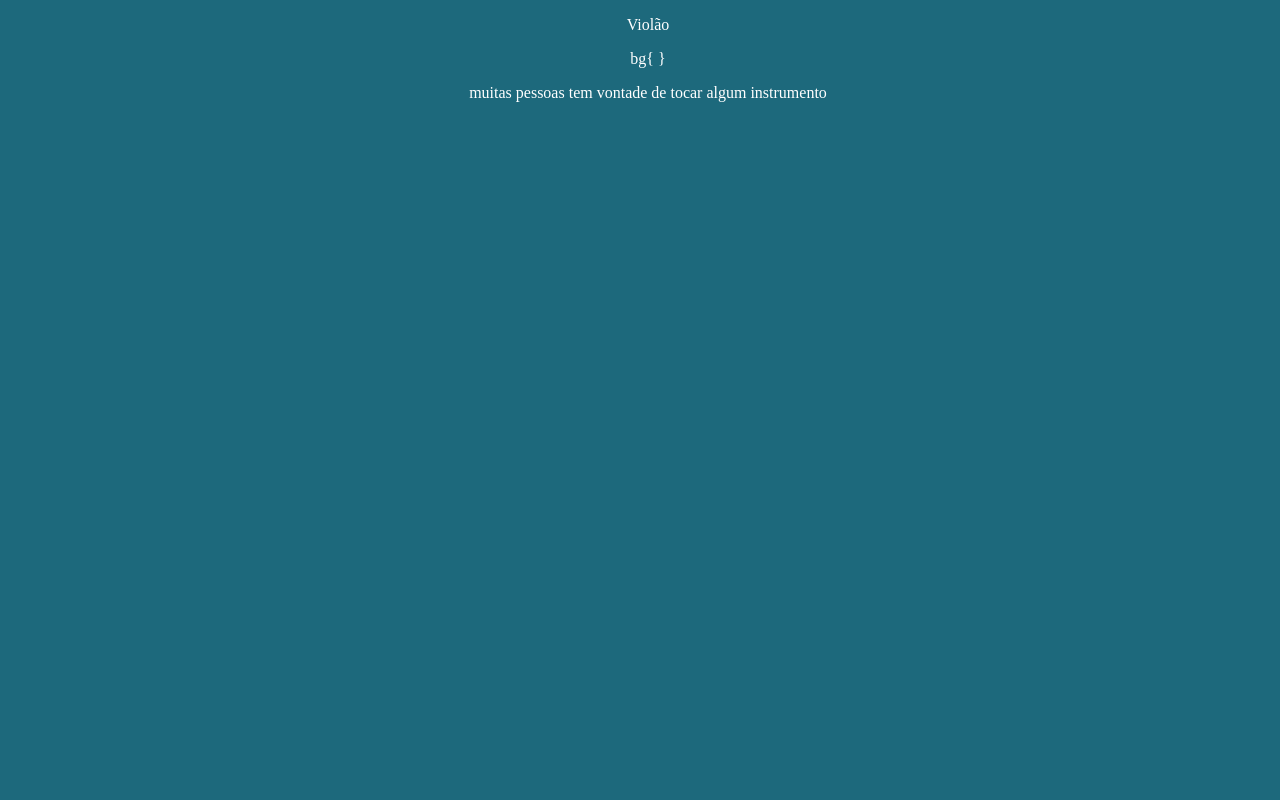
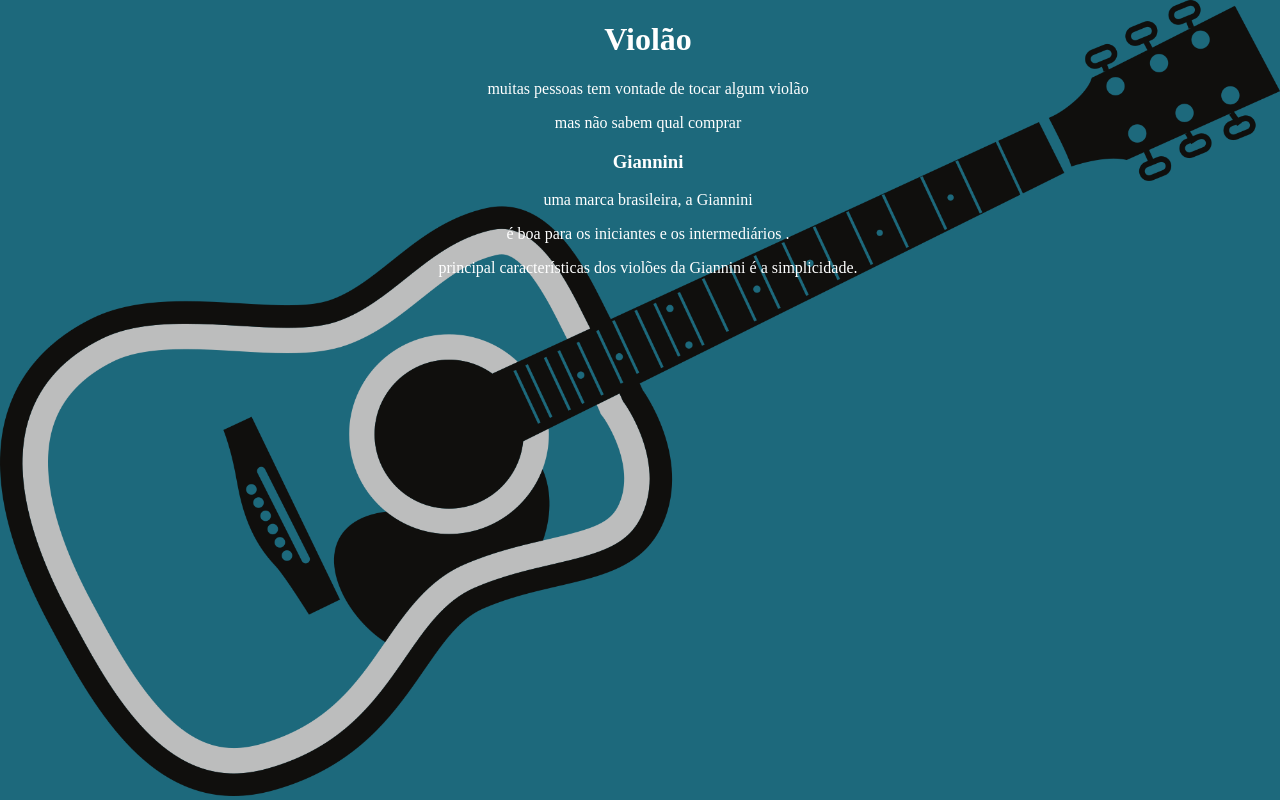
Before and after one commit to lucasferrari35/Melhores-carros, a plain HTML site: page index.html in a window 1280 px wide. Drawn offline with Linux system fonts and the light colour scheme.

Commit message:
Add files via upload

```diff
--- a/index.html
+++ b/index.html
@@ -9,11 +9,17 @@
 </head>
 <body>
   <div class="titulo-inicio">
-  <p>Violão</p>
-  bg{
+  <h1 class>Violão</h1>
 
-  }
-    <p>muitas pessoas tem vontade de tocar algum instrumento</p>
+    <p>muitas pessoas tem vontade de tocar algum violão</p>
+    <p>mas não sabem qual comprar</p>
+  <h3>Giannini</h3>
+
+    <p>uma marca brasileira, a Giannini</p>
+    <p>é boa para os iniciantes e os intermediários .</p>
+    <p>principal características dos violões da Giannini é a simplicidade.</p>
+  <h3></h3>
+    </p>
     </div>
     <p></p>
 </body>
--- a/style.css
+++ b/style.css
@@ -1,11 +1,17 @@
 body{
     color: white;
     overflow-x: hidden;
-    background-color:rgb(29, 105, 124) ; }
+    background-color:rgb(29, 105, 124) ;
+    background-image: url(download.png);
+    background-repeat: no-repeat;
+    background-size: 100vw;
+
+}
 .titulo-inicio{
         width: 100vw;
         text-align: center;
 }
  .bg{
-    background-image: (download.png);
+    background-image: url(download.png);
+
  }
```
